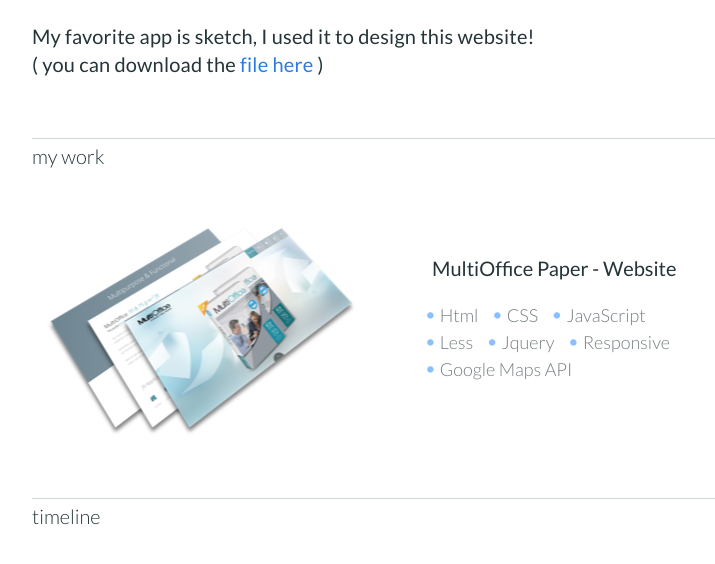
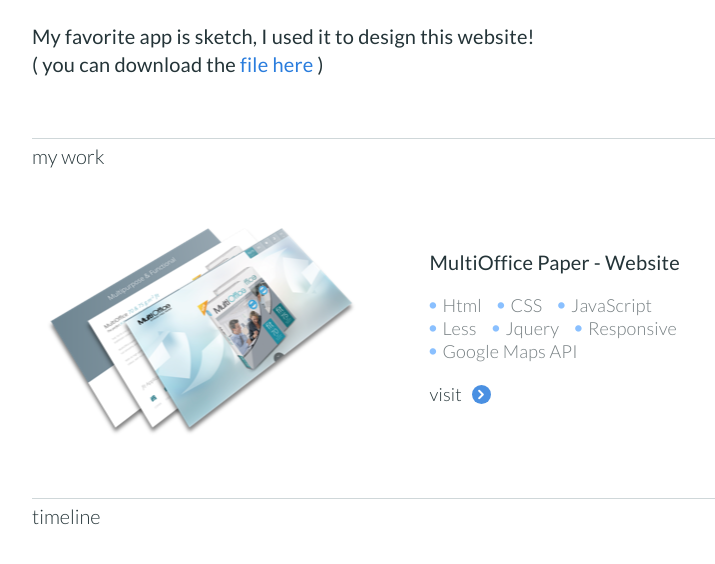
Before and after one commit to Rodrigo96/Personal-Website, a website: page src/index.html in a window 1280 px wide. Shown: the part 1577-2141 px from the top of the page, without its empty margins (258-973 px from the left). Drawn offline with Linux system fonts and the light colour scheme.

Commit message:
Finished projects skeleton

```diff
--- a/src/css/less/my-work.less
+++ b/src/css/less/my-work.less
@@ -17,6 +17,10 @@
             left: 50%;
             top: 50%;
             transform: translate(-50%, -50%);
+            font-size: 18px;
+            font-weight: 300;
+            line-height: 22px;
+            letter-spacing: 0.18px;
         }
 
         img {
@@ -30,15 +34,14 @@
             white-space: nowrap;
             font-size: 20px;
             font-weight: normal;
+            letter-spacing: 0.2px;
         }
 
         ul {
 
             padding: 0px;
-            margin: 20px 0px 20px -17px;
+            margin: 20px 0px 20px -12px;
             width: 280px;
-            font-size: 18px;
-            font-weight: 300;
             color: #767f82;
             list-style: none;
         }
@@ -57,6 +60,50 @@
             }
         }
 
+        a {
+
+            color: @base-font-color;
+            border: none;
+            transition: color 0.2s ease;
+
+            &:hover {
+
+                color: #161a1b;
+            }
+
+            &:hover > span {
+
+                margin-left: 15px;
+                background-color: #2a83ea;
+            }
+
+            .arrow-right {
+
+                background-image: url(/imgs/arrow-right.png);
+            }
+
+            .arrow-down {
+
+                background-image: url(/imgs/arrow-down.png);
+            }
+
+            span {
+
+                position: relative;
+                top: 3px;
+                height: 19px;
+                width: 19px;
+                margin-left: 10px;
+                border-radius: 10px;
+                background-color: #4a90e2;
+                background-position: center;
+                background-repeat: no-repeat;
+                display: inline-block;
+                transition: background-color 0.3s ease,
+                            margin-left 0.2s ease;
+            }
+        }
+
     }
 
     .right {
--- a/src/css/main.css
+++ b/src/css/main.css
@@ -581,6 +581,10 @@
   left: 50%;
   top: 50%;
   transform: translate(-50%, -50%);
+  font-size: 18px;
+  font-weight: 300;
+  line-height: 22px;
+  letter-spacing: 0.18px;
 }
 
 .project-container .project-cell img {
@@ -592,14 +596,13 @@
   white-space: nowrap;
   font-size: 20px;
   font-weight: normal;
+  letter-spacing: 0.2px;
 }
 
 .project-container .project-cell ul {
   padding: 0px;
-  margin: 20px 0px 20px -17px;
+  margin: 20px 0px 20px -12px;
   width: 280px;
-  font-size: 18px;
-  font-weight: 300;
   color: #767f82;
   list-style: none;
 }
@@ -616,6 +619,43 @@
   color: #8ac0ff;
 }
 
+.project-container .project-cell a {
+  color: #243438;
+  border: none;
+  transition: color 0.2s ease;
+}
+
+.project-container .project-cell a:hover {
+  color: #161a1b;
+}
+
+.project-container .project-cell a:hover > span {
+  margin-left: 15px;
+  background-color: #2a83ea;
+}
+
+.project-container .project-cell a .arrow-right {
+  background-image: url(/imgs/arrow-right.png);
+}
+
+.project-container .project-cell a .arrow-down {
+  background-image: url(/imgs/arrow-down.png);
+}
+
+.project-container .project-cell a span {
+  position: relative;
+  top: 3px;
+  height: 19px;
+  width: 19px;
+  margin-left: 10px;
+  border-radius: 10px;
+  background-color: #4a90e2;
+  background-position: center;
+  background-repeat: no-repeat;
+  display: inline-block;
+  transition: background-color 0.3s ease, margin-left 0.2s ease;
+}
+
 .project-container .right {
   float: right;
 }
--- a/src/index.html
+++ b/src/index.html
@@ -202,9 +202,9 @@
                                 <li>Responsive</li>
                                 <li>Google Maps API</li>
                             </ul>
-                            <!--<a href="http://www.multioffice-paper.com/" target="_blank">
-                                visit
-                            </a>-->
+                            <a href="http://www.multioffice-paper.com/" target="_blank">
+                                visit<span class="arrow-right"></span>
+                            </a>
                         </div>
                     </div>
                 </div>
```
Also changed, not shown: src/imgs/arrow-down.png (added), src/imgs/arrow-right.png (added).
